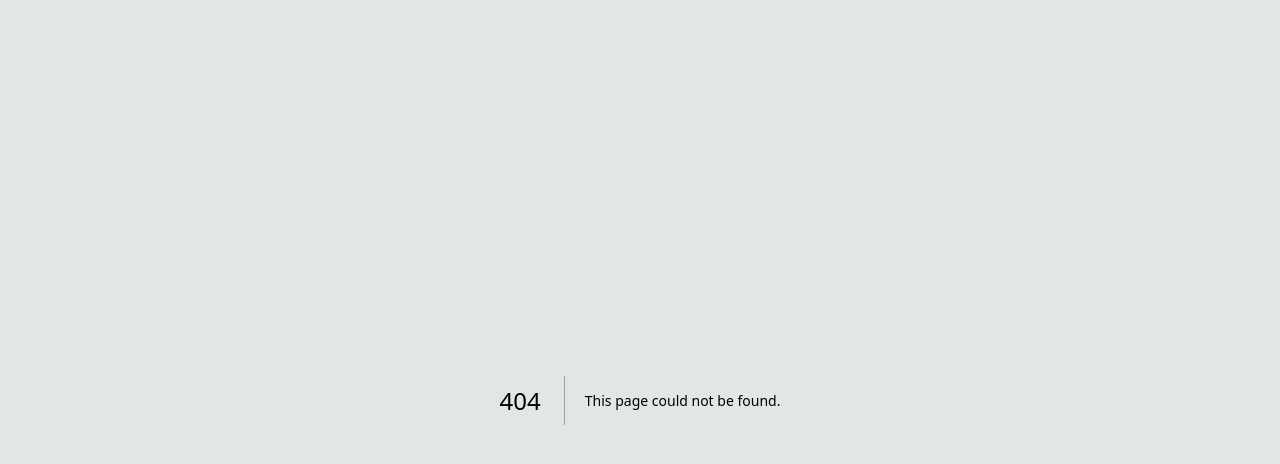
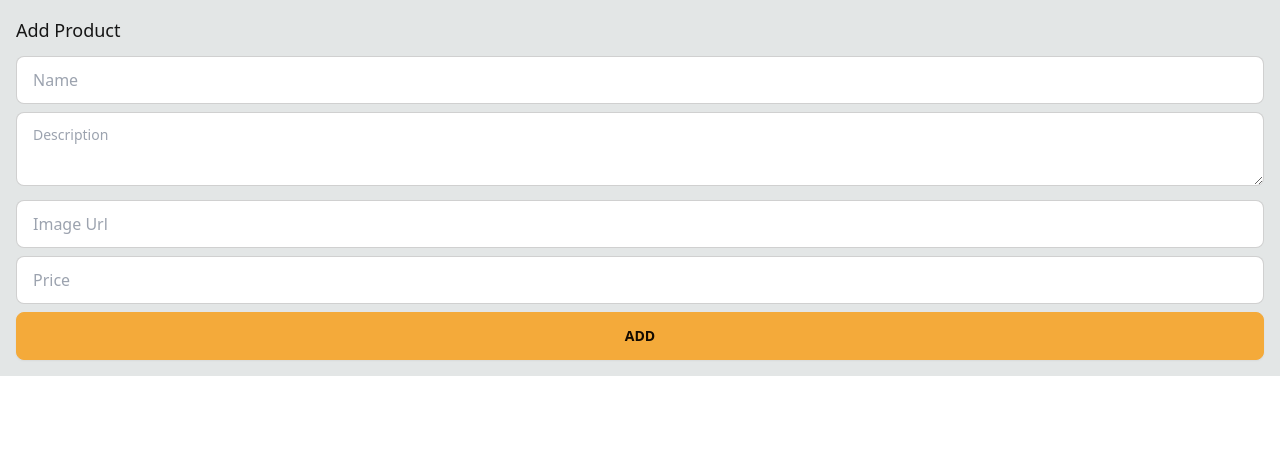
Before and after one commit to blacklamma/ecommerce, a Next.js app: page /add-product in a window 1280 px wide. Before the commit this address had no page. Shown: the top 464 px of the page. Built offline with nearby package versions, Linux system fonts and the light colour scheme.

Commit message:
added add product page

```diff
--- a/next.config.ts
+++ b/next.config.ts
@@ -4,6 +4,9 @@ const nextConfig: NextConfig = {
   eslint: {
     dirs: ["pages", "utils"],
   },
+  images: {
+    remotePatterns: [{ hostname: "images.unsplash.com" }],
+  },
 };
 
 export default nextConfig;
--- a/package.json
+++ b/package.json
@@ -27,10 +27,11 @@
     "@types/node": "^20",
     "@types/react": "^19",
     "@types/react-dom": "^19",
+    "autoprefixer": "^10.4.20",
     "eslint": "^9",
     "eslint-config-next": "15.1.7",
-    "postcss": "^8",
-    "tailwindcss": "^3.4.1",
+    "postcss": "^8.5.2",
+    "tailwindcss": "^3.4.17",
     "typescript": "^5"
   }
 }
--- /dev/null
+++ b/postcss.config.js
@@ -0,0 +1,6 @@
+module.exports = {
+  plugins: {
+    tailwindcss: {},
+    autoprefixer: {},
+  },
+}
--- /dev/null
+++ b/src/app/add-product/page.tsx
@@ -0,0 +1,59 @@
+import FormSubmitButton from "@/src/components/FormSubmitButton";
+import { prisma } from "@/src/lib/db/prisma";
+import { redirect } from 'next/navigation';
+
+export const metadata = {
+    title: "Add Product - tEst-Commerce"
+}
+
+async function addProduct(formData: FormData) {
+    "use server";
+
+    const name = formData.get('name')?.toString();
+    const description = formData.get('description')?.toString();
+    const imageUrl = formData.get('imageUrl')?.toString();
+    const price = Number(formData.get('price') || 0);
+
+    if (!name || !description || !imageUrl || !price) {
+        throw Error("Missing required fields");
+    }
+    await prisma.product.create({
+        data: { name, description, imageUrl, price }
+    })
+
+    redirect("/");
+}
+
+export default function AddProductPage() {
+    return (
+        <div>
+            <h1 className="text-lg mb-3">Add Product</h1>
+            <form action={addProduct}>
+                <input
+                    required
+                    name="name"
+                    placeholder="Name"
+                    className="input-bordered input mb-2 w-full"></input>
+                <textarea
+                    required
+                    name="description"
+                    placeholder="Description"
+                    className="textarea-bordered textarea mb-2 w-full"></textarea>
+                <input
+                    required
+                    name="imageUrl"
+                    placeholder="Image Url"
+                    type="url"
+                    className="input-bordered input mb-2 w-full"></input>
+                <input
+                    required
+                    name="price"
+                    placeholder="Price"
+                    type="number"
+                    className="input-bordered input mb-2 w-full"></input>
+                <FormSubmitButton className="btn-block">ADD</FormSubmitButton>
+            </form>
+
+        </div>
+    );
+}
--- /dev/null
+++ b/src/app/error.tsx
@@ -0,0 +1,5 @@
+"use client";
+
+export default function ErrorPage() {
+    return <div>Something went wrong, please refresh the page</div>
+}
--- a/src/app/layout.tsx
+++ b/src/app/layout.tsx
@@ -13,8 +13,8 @@ const geistMono = Geist_Mono({
 });
 
 export const metadata: Metadata = {
-    title: "Create Next App",
-    description: "Generated by create next app",
+    title: "tEst-Commerce",
+    description: "test e-commerce app",
 };
 
 export default function RootLayout({
@@ -27,7 +27,9 @@ export default function RootLayout({
             <body
                 className={`${geistSans.variable} ${geistMono.variable} antialiased`}
             >
-                {children}
+                <main className="p-4 max-w-7xl m-auto min-w-2">
+                    {children}
+                </main>
             </body>
         </html>
     );
--- /dev/null
+++ b/src/components/FormSubmitButton.tsx
@@ -0,0 +1,28 @@
+"use client";
+
+import { ComponentProps } from "react";
+import { useFormStatus } from "react-dom";
+type FormSubmitButtonProps = {
+    children: React.ReactNode,
+    className?: string,
+} & ComponentProps<"button">
+
+export default function FormSubmitButton({
+    children,
+    className,
+    ...props
+}: FormSubmitButtonProps
+) {
+    const { pending } = useFormStatus();
+    return (
+        <button
+            {...props}
+            type="submit"
+            disabled={pending}
+            className={`btn btn-primary ${className}`}
+        >
+            {pending && <span className="loading loading-spinner"></span>}
+            {children}
+        </button>
+    )
+}
--- a/tailwind.config.ts
+++ b/tailwind.config.ts
@@ -3,9 +3,8 @@ import daisyui from "daisyui";
 
 export default {
   content: [
-    "./pages/**/*.{js,ts,jsx,tsx,mdx}",
-    "./components/**/*.{js,ts,jsx,tsx,mdx}",
-    "./app/**/*.{js,ts,jsx,tsx,mdx}",
+    "./src/app/**/*.{js,ts,jsx,tsx,mdx}",
+    "./src/components/**/*.{js,ts,jsx,tsx,mdx}",
   ],
   plugins: [daisyui],
 
```
Also changed, not shown: 1 other file (tests, documents, lock files or other folders).
